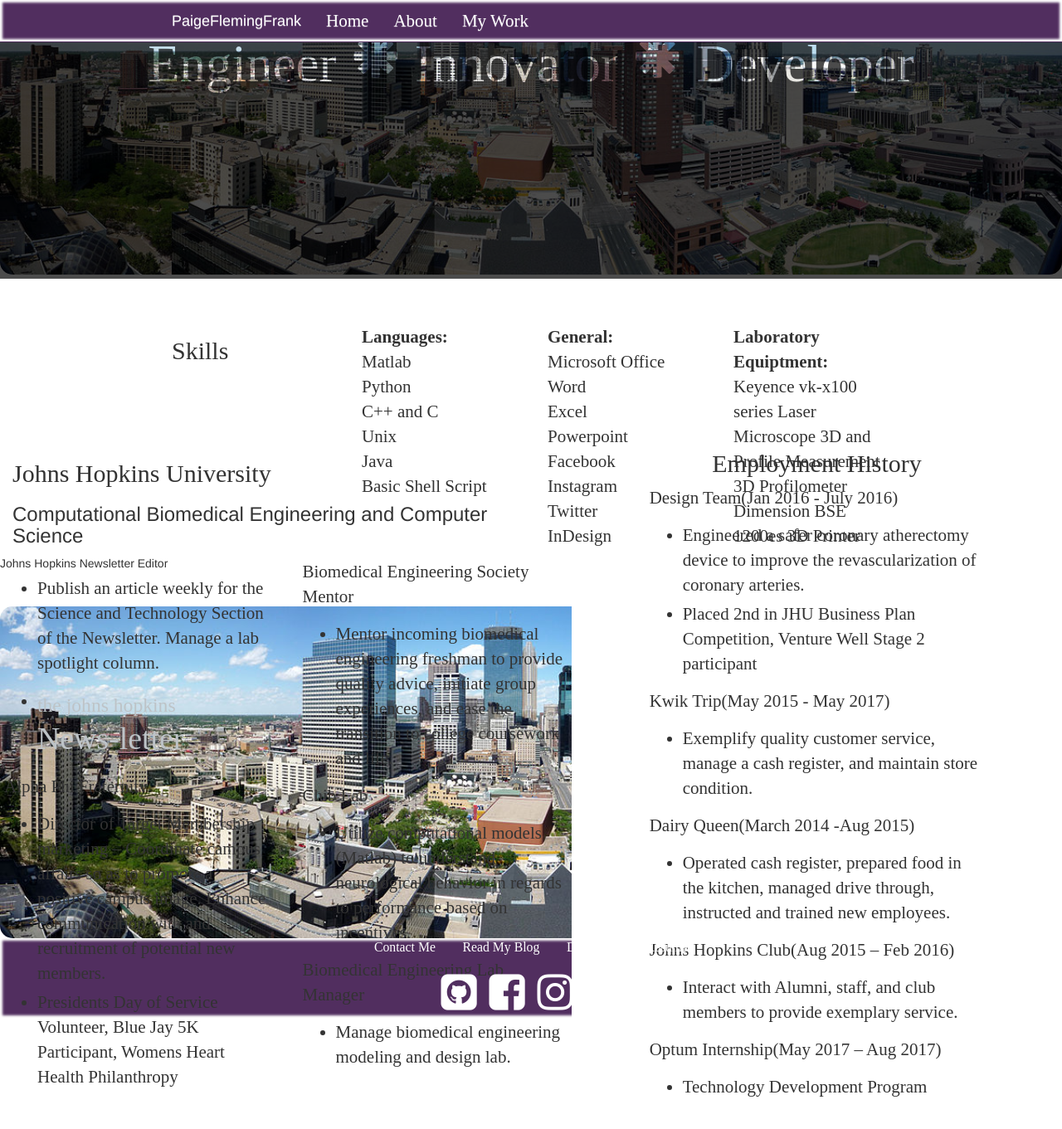
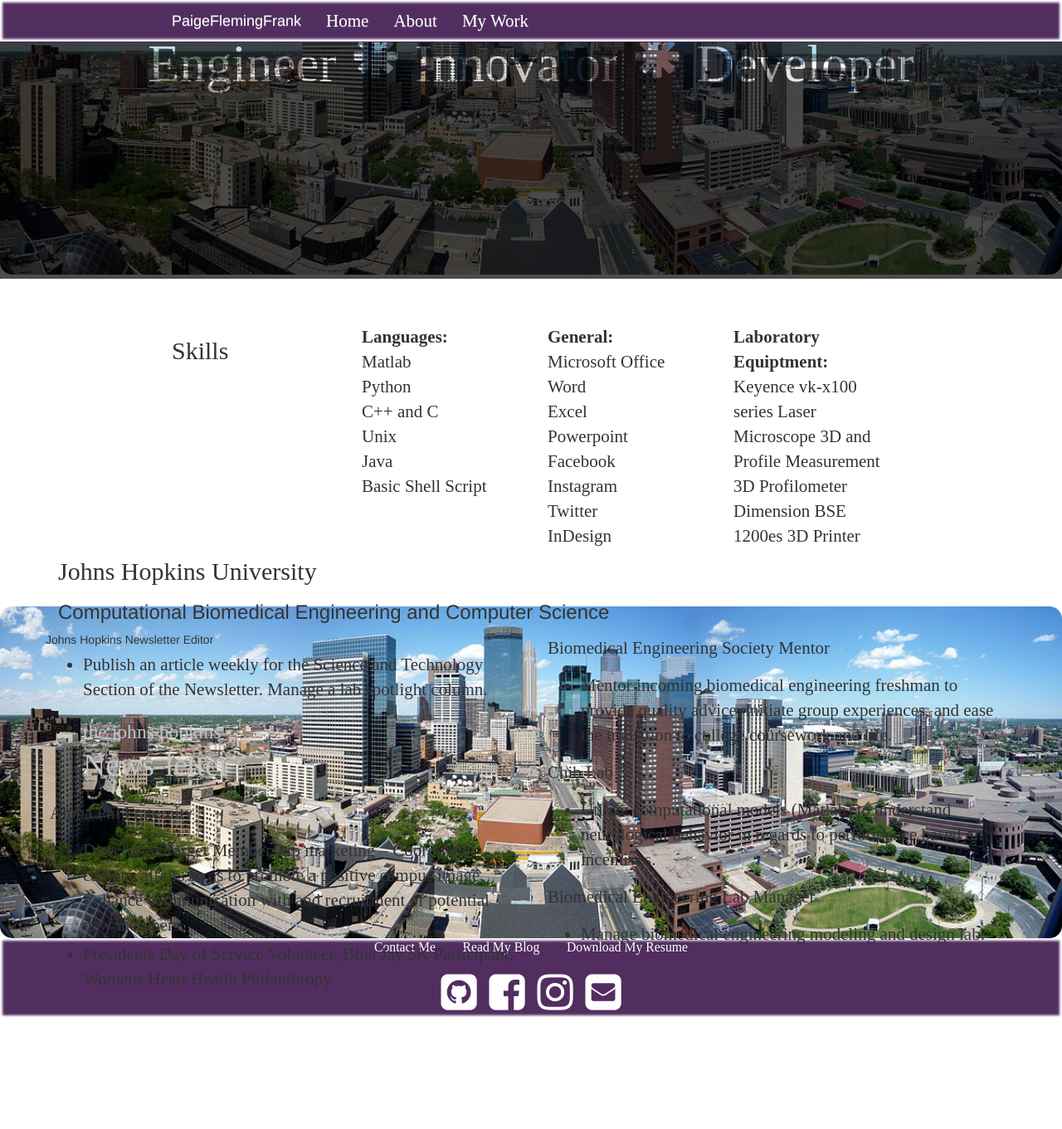
Before and after one commit to pfrank7/pfrank7.github.io, a Jekyll site: the page built from CV.html, in a window 1280 px wide and 1400 px high, scrolled down 99 px. Shown: the top 1361 px of the window at 83% size. Built offline with Jekyll 4.4.1, drawn with Linux system fonts in a browser that asks for light colours; nearby versions of some CDN libraries; after the commit the page ends 1326 px from its top, so only the background shows below that.

Commit message:
Update CV.html

```diff
--- a/CV.html
+++ b/CV.html
@@ -119,7 +119,7 @@
 			</div>
 		</div>
 	</div>
-	<div style = "background-color:white;">
+	<!--div style = "background-color:white;">
 		<div class = "container" id = "margin">
 			<div class = "row" style = "background-color:white; opacity.3;">
 				<h2 style = "text-align:center;"> Employment History </h2>
@@ -151,7 +151,7 @@
 					</p>
 			</div>
 		</div>
-	</div>
+	</div-->
 
 </div>
 				<!--div class="col-sm-7">
```
